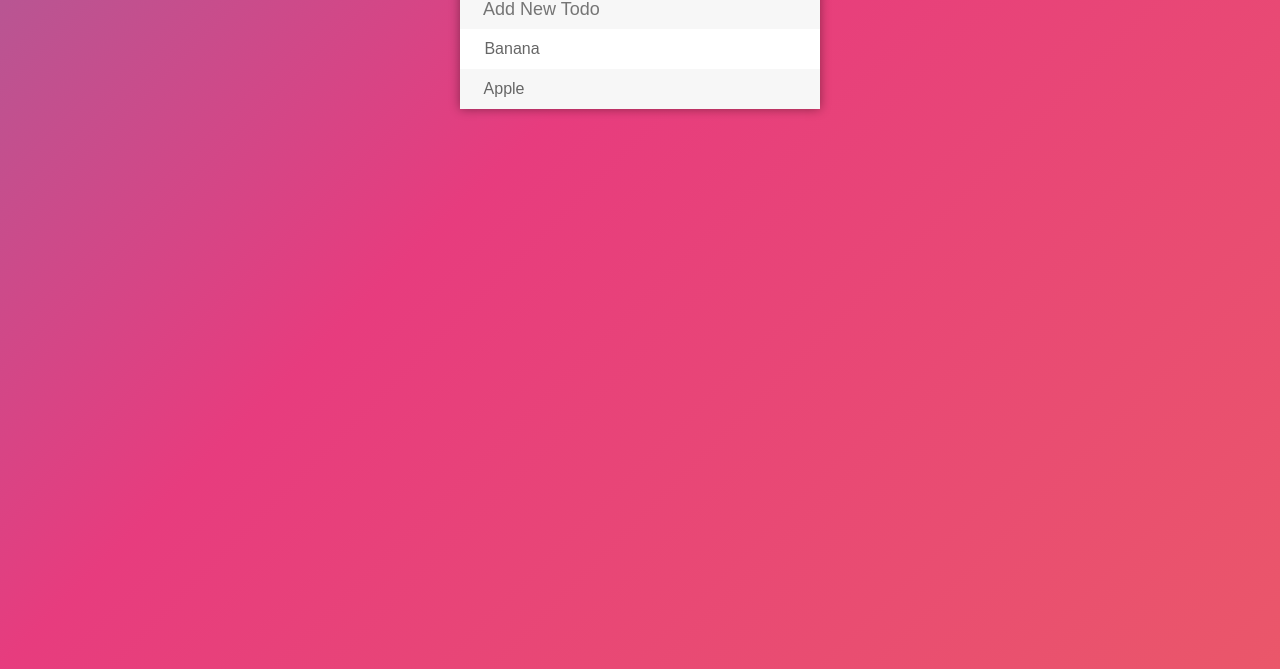
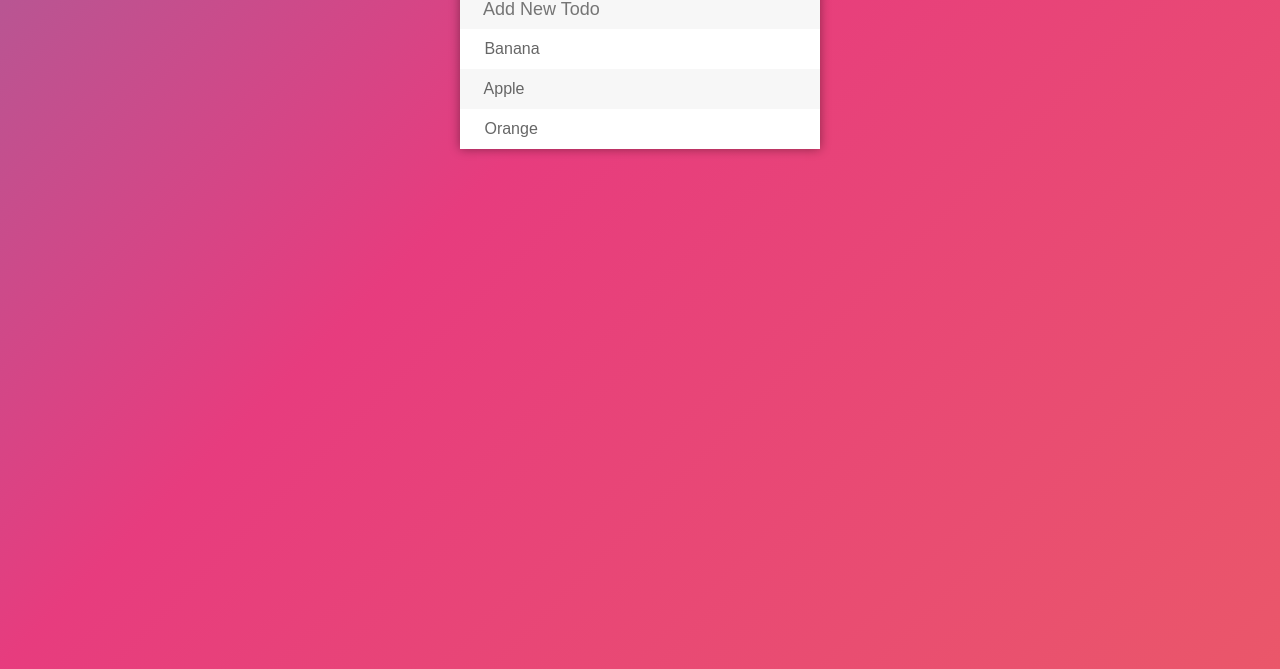
Before and after one commit to swagat5147/todo_list, a plain HTML site: page index.html in a window 1280 px wide. Shown: the part 159-828 px from the top of the page. Drawn offline with nearby package versions, Linux system fonts and the light colour scheme.

Commit message:
Update index.html

```diff
--- a/index.html
+++ b/index.html
@@ -21,6 +21,7 @@
 			<ul>
 				<li><span><i class="fas fa-trash-alt"></i></span> Banana</li>
 				<li><span><i class="fas fa-trash-alt"></i></span> Apple</li>
+				<li><span><i class="fas fa-trash-alt"></i></span> Orange</li>
 			</ul>
 		</div>
 		<script type="text/javascript" src="assets/js/todo.js"></script>
```
